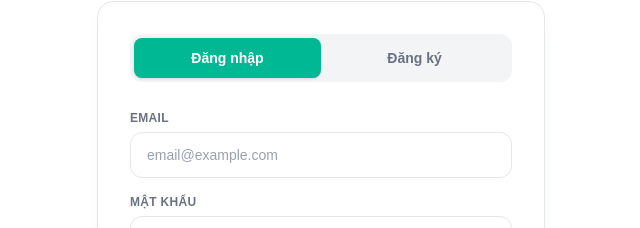
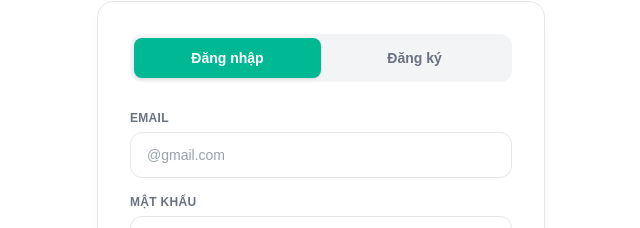
Before and after one commit to trongkhoile/web_quan_ly, a Next.js app: page /login in a window 1280 px wide. Shown: the part 256-484 px from the top of the page, without its empty margins (319-959 px from the left). Built offline with nearby package versions, Linux system fonts and the light colour scheme.

Commit message:
Change email placeholder to @gmail.com

```diff
--- a/app/login/page.tsx
+++ b/app/login/page.tsx
@@ -110,7 +110,7 @@
 
             <div>
               <label className="mb-1.5 block text-xs font-semibold text-gray-500 uppercase tracking-wide">Email</label>
-              <input type="email" placeholder="email@example.com" value={form.email}
+              <input type="email" placeholder="@gmail.com" value={form.email}
                 onChange={(e) => setForm({ ...form, email: e.target.value })} required className={inputCls} />
             </div>
 
```
